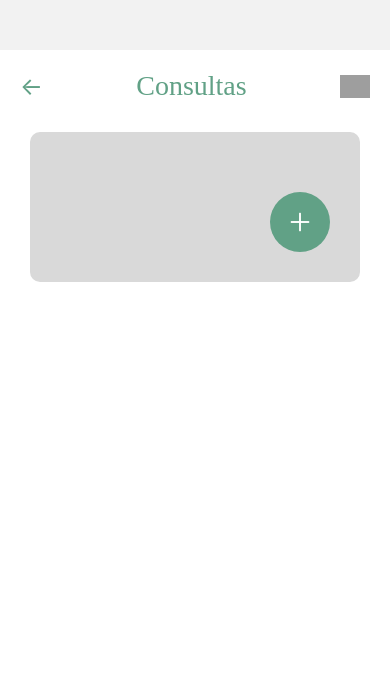
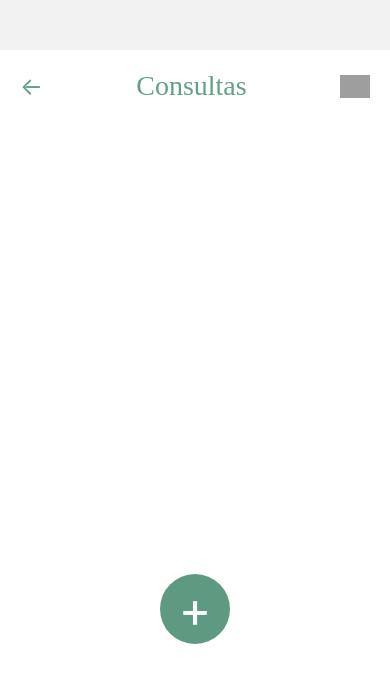
Before and after one commit to amandaherculano/YEGestaoDeSaude, a React Native app: screen /Consultas in a window 390 px wide. Shown: the top 682 px of the page. Built offline with nearby package versions, Linux system fonts and the light colour scheme; grey boxes are pictures that could not be loaded.

Commit message:
ADD: Header e padrão botão

```diff
--- a/screens/ConsultasScreen.js
+++ b/screens/ConsultasScreen.js
@@ -11,13 +11,7 @@ export default function ConsultasScreen({ navigation }) {
     date: '',
     time: ''
   });
-  const data = [
-    { id: '1', title: 'Hemograma' },
-    { id: '2', title: 'Colesterol Total' },
-    { id: '3', title: 'Glicose' }
-];
 
-const totalHeight = data.length * ITEM_HEIGHT;
 
   const handleAddConsulta = () => {
     setConsultasEntries([
@@ -50,7 +44,10 @@ const totalHeight = data.length * ITEM_HEIGHT;
         <Image source={require('../assets/logo-verde4.png')} style={styles.logo} />
       </View>
 
-      <View style={[styles.containerItens, { height: totalHeight }]}>
+
+      <View style={
+                { height: '100%' }
+      }>
 
       <FlatList
         data={consultasEntries}
@@ -58,10 +55,24 @@ const totalHeight = data.length * ITEM_HEIGHT;
         keyExtractor={item => item.id}
         style={styles.list}
       />
-        <TouchableOpacity style={styles.addButton} onPress={() => setModalVisible(true)}>
-          <Ionicons name="add" size={30} color="#FFF" />
+      <TouchableOpacity
+                style={{
+                    position: 'relative',
+                    top: 400,
+                    alignSelf: 'center',
+                    backgroundColor: '#5E9A81',
+                    width: 70,
+                    height: 70,
+                    borderRadius: 35,
+                    justifyContent: 'center',
+                    alignItems: 'center'
+                }}
+                onPress={() => {
+                    setModalVisible(true);
+                }}
+                >
+                <Text style={{ color: '#fff', fontSize: 50, alignItems: 'center' }}>+</Text>
       </TouchableOpacity>
-
       <Modal
         visible={modalVisible}
         transparent={true}
@@ -149,7 +160,7 @@ const styles = StyleSheet.create({
     backgroundColor: '#fff',
     padding: 20,
     marginTop: 50,
-  } ,
+},
   containerItens: {
     paddingHorizontal: 20,
     backgroundColor: "#D9D9D9",
```
Lines whose indentation alone changed are shown as unchanged.
